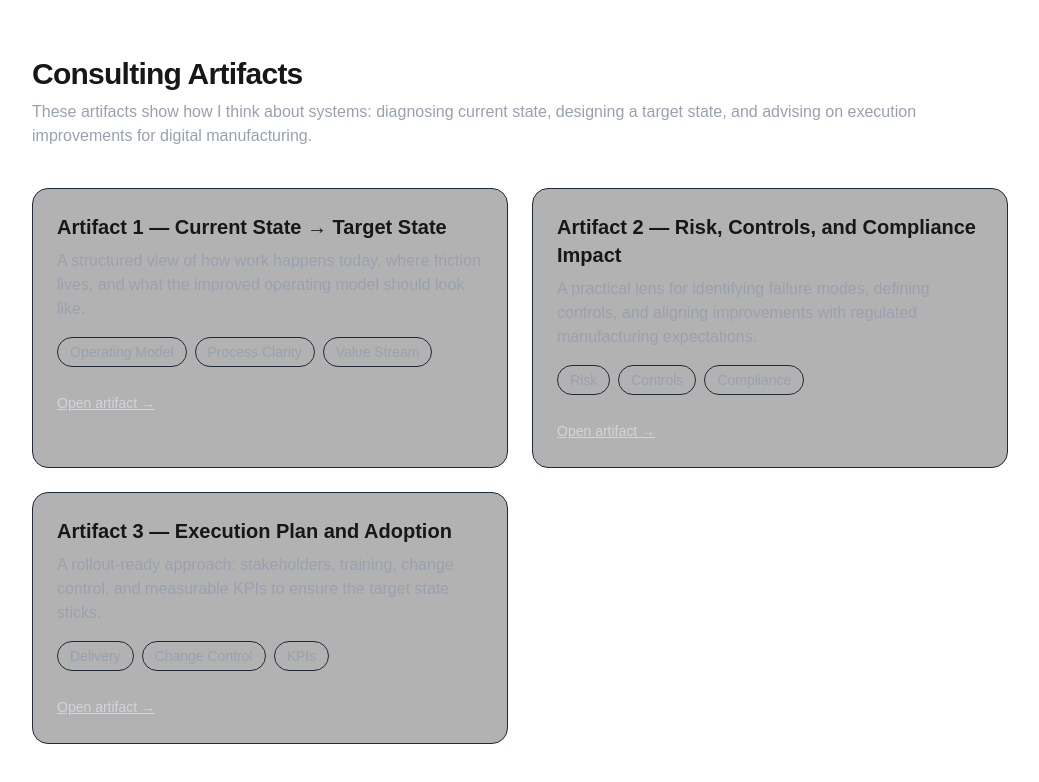
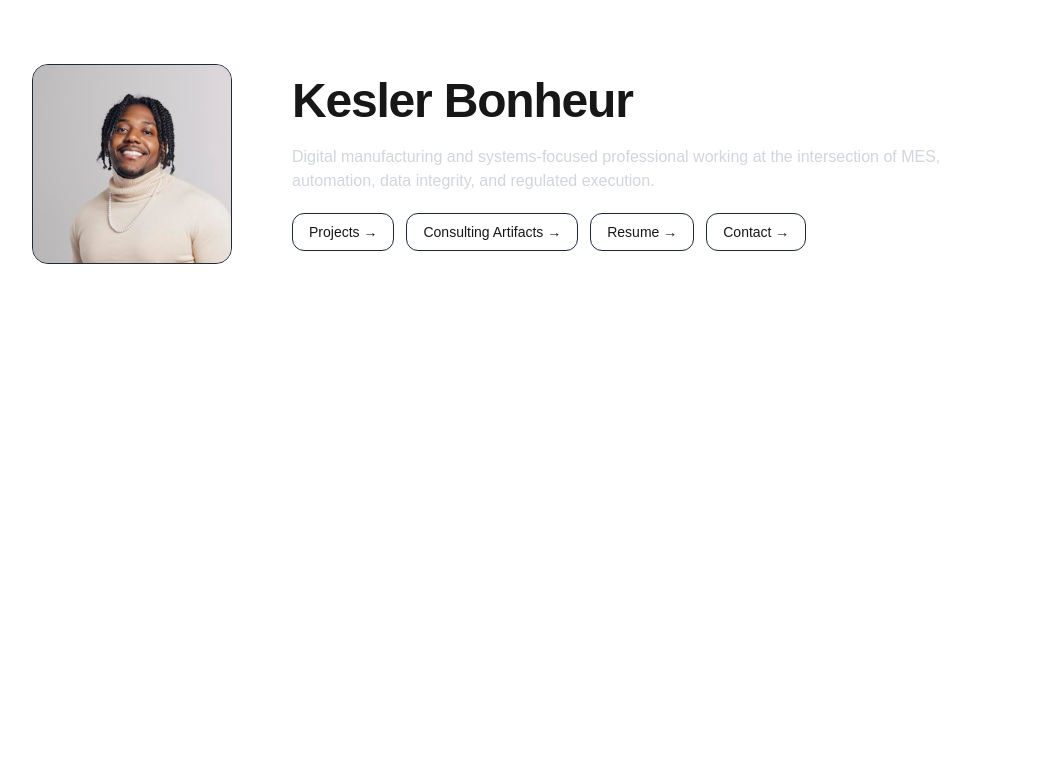
Before and after one commit to kekeslermb/kes-site, a Next.js app: page / in a window 1280 px wide. Shown: the top 782 px of the page, without its empty margins (120-1159 px from the left). Built offline with nearby package versions, Linux system fonts and the light colour scheme.

Commit message:
Restore homepage route

```diff
--- a/app/og/route.ts
+++ b/app/og/route.tsx
@@ -14,7 +14,7 @@ export function GET() {
           justifyContent: "center",
           padding: 72,
           backgroundColor: "#0b0b0f",
-          color: "white",
+          color: "#ffffff",
           fontFamily: "Arial",
         }}
       >
@@ -39,6 +39,7 @@ export function GET() {
           >
             MES Execution
           </div>
+
           <div
             style={{
               padding: "10px 14px",
@@ -51,6 +52,7 @@ export function GET() {
           >
             GMP / CSV
           </div>
+
           <div
             style={{
               padding: "10px 14px",
@@ -63,6 +65,7 @@ export function GET() {
           >
             ISA-95
           </div>
+
           <div
             style={{
               padding: "10px 14px",
@@ -75,6 +78,7 @@ export function GET() {
           >
             ERP ↔ MES ↔ Automation
           </div>
+
           <div
             style={{
               padding: "10px 14px",
--- a/app/page.tsx
+++ b/app/page.tsx
@@ -1,68 +1,71 @@
+import Image from "next/image";
 import Link from "next/link";
 import type { Metadata } from "next";
 
 export const metadata: Metadata = {
-  title: "Home",
+  title: "Kesler Bonheur | Digital Manufacturing & MES",
   description:
-    "Digital manufacturing and systems portfolio: MES, integration thinking, and consulting-style artifacts built for regulated manufacturing.",
+    "Systems-focused digital manufacturing portfolio. MES, integration, execution models, and consulting artifacts.",
 };
 
-const artifacts = [
-  {
-    title: "Artifact 1 — Current State → Target State",
-    desc: "A structured view of how work happens today, where friction lives, and what the improved operating model should look like.",
-    href: "/projects/consulting-artifacts/artifact-1",
-    tags: ["Operating Model", "Process Clarity", "Value Stream"],
-  },
-  {
-    title: "Artifact 2 — Risk, Controls, and Compliance Impact",
-    desc: "A practical lens for identifying failure modes, defining controls, and aligning improvements with regulated manufacturing expectations.",
-    href: "/projects/consulting-artifacts/artifact-2",
-    tags: ["Risk", "Controls", "Compliance"],
-  },
-  {
-    title: "Artifact 3 — Execution Plan and Adoption",
-    desc: "A rollout-ready approach: stakeholders, training, change control, and measurable KPIs to ensure the target state sticks.",
-    href: "/projects/consulting-artifacts/artifact-3",
-    tags: ["Delivery", "Change Control", "KPIs"],
-  },
-];
+export default function HomePage() {
+  return (
+    <main className="mx-auto max-w-5xl px-6 py-16">
+      <section className="grid gap-10 md:grid-cols-[220px_1fr] items-center">
+        {/* Headshot */}
+        <div className="flex justify-center md:justify-start">
+          <div className="relative h-[200px] w-[200px] overflow-hidden rounded-2xl border border-gray-800 bg-black/30">
+            <Image
+              src="/headshot.png"
+              alt="Kesler Bonheur"
+              fill
+              priority
+              className="object-cover"
+            />
+          </div>
+        </div>
 
-export default function ConsultingArtifactsPage() {
-  return (
-    <main className="mx-auto max-w-5xl px-6 py-14">
-      <header className="mb-10">
-        <h1 className="text-3xl font-semibold tracking-tight">Consulting Artifacts</h1>
-        <p className="mt-2 text-gray-400">
-          These artifacts show how I think about systems: diagnosing current state, designing a target state,
-          and advising on execution improvements for digital manufacturing.
-        </p>
-      </header>
+        {/* Intro */}
+        <div className="space-y-5">
+          <h1 className="text-4xl md:text-5xl font-semibold tracking-tight">
+            Kesler Bonheur
+          </h1>
 
-      <section className="grid gap-6 md:grid-cols-2">
-        {artifacts.map((a) => (
-          <article key={a.href} className="rounded-2xl border border-gray-800 bg-black/30 p-6">
-            <h2 className="text-xl font-semibold">{a.title}</h2>
-            <p className="mt-2 text-gray-400">{a.desc}</p>
+          <p className="text-gray-300 max-w-2xl">
+            Digital manufacturing and systems-focused professional working at the
+            intersection of MES, automation, data integrity, and regulated execution.
+          </p>
 
-            <div className="mt-4 flex flex-wrap gap-2 text-sm text-gray-400">
-              {a.tags.map((tag) => (
-                <span key={tag} className="rounded-full border border-gray-800 px-3 py-1">
-                  {tag}
-                </span>
-              ))}
-            </div>
+          <div className="flex flex-wrap gap-3">
+            <Link
+              href="/projects"
+              className="rounded-xl border border-gray-800 px-4 py-2 text-sm hover:bg-white/5 transition"
+            >
+              Projects →
+            </Link>
 
-            <div className="mt-6">
-              <Link
-                href={a.href}
-                className="inline-block text-sm underline text-gray-300 hover:text-white"
-              >
-                Open artifact →
-              </Link>
-            </div>
-          </article>
-        ))}
+            <Link
+              href="/projects/consulting-artifacts"
+              className="rounded-xl border border-gray-800 px-4 py-2 text-sm hover:bg-white/5 transition"
+            >
+              Consulting Artifacts →
+            </Link>
+
+            <Link
+              href="/resume"
+              className="rounded-xl border border-gray-800 px-4 py-2 text-sm hover:bg-white/5 transition"
+            >
+              Resume →
+            </Link>
+
+            <Link
+              href="/contact"
+              className="rounded-xl border border-gray-800 px-4 py-2 text-sm hover:bg-white/5 transition"
+            >
+              Contact →
+            </Link>
+          </div>
+        </div>
       </section>
     </main>
   );
--- a/app/projects/consulting-artifacts/page.tsx
+++ b/app/projects/consulting-artifacts/page.tsx
@@ -1,12 +1,5 @@
 import Link from "next/link";
 import type { Metadata } from "next";
-import type { Metadata } from "next";
-
-export const metadata: Metadata = {
-  title: "Artifact 3 — Blueprint",
-  description:
-    "Blueprint outlining objective, scope, and execution model for MES-enabled operations in regulated manufacturing.",
-};
 
 export const metadata: Metadata = {
   title: "Consulting Artifacts",
@@ -17,13 +10,13 @@ export const metadata: Metadata = {
 const artifacts = [
   {
     title: "Artifact 1 — Current State → Target State",
-    desc: "A structured view of how work happens today, where friction lives, and what the improved operating model should look like.",
+    desc: "A structured view of how work happens today, where friction lives, and what the target operating model should look like after improvement.",
     href: "/projects/consulting-artifacts/artifact-1",
     tags: ["Operating Model", "Process Clarity", "Value Stream"],
   },
   {
     title: "Artifact 2 — Risk, Controls, and Compliance Impact",
-    desc: "A practical lens for identifying failure modes, defining controls, and aligning improvements with regulated manufacturing expectations.",
+    desc: "A practical lens for identifying failure modes, defining controls, and aligning improvements to regulated manufacturing expectations.",
     href: "/projects/consulting-artifacts/artifact-2",
     tags: ["Risk", "Controls", "Compliance"],
   },
@@ -37,37 +30,44 @@ const artifacts = [
 
 export default function ConsultingArtifactsPage() {
   return (
-    <main className="mx-auto max-w-5xl px-6 py-14">
-      <header className="mb-10">
-        <p className="text-sm text-gray-400">
-          <Link href="/projects" className="underline hover:text-white">
-            ← Back to Projects
-          </Link>
-        </p>
-
-        <h1 className="mt-4 text-3xl font-semibold tracking-tight">Consulting Artifacts</h1>
-        <p className="mt-2 text-gray-400 leading-relaxed">
-          Public-facing artifacts that show how I assess systems, define target states, and advise on
-          execution improvements for digital manufacturing.
+    <main className="mx-auto max-w-5xl px-6 py-16 space-y-10">
+      <header className="space-y-3">
+        <h1 className="text-4xl md:text-5xl font-semibold tracking-tight">
+          Consulting Artifacts
+        </h1>
+        <p className="text-gray-300 max-w-2xl">
+          A small set of consulting-style artifacts showing how I structure problems, map systems,
+          and drive measurable improvements in regulated manufacturing.
         </p>
       </header>
 
       <section className="grid gap-6 md:grid-cols-2">
         {artifacts.map((a) => (
-          <article key={a.href} className="rounded-2xl border border-gray-800 bg-black/30 p-6">
-            <h2 className="text-xl font-semibold">{a.title}</h2>
-            <p className="mt-2 text-gray-400">{a.desc}</p>
+          <article
+            key={a.href}
+            className="rounded-2xl border border-gray-800 bg-black/30 p-6 space-y-4"
+          >
+            <div className="space-y-2">
+              <h2 className="text-xl font-semibold">{a.title}</h2>
+              <p className="text-gray-400">{a.desc}</p>
+            </div>
 
-            <div className="mt-4 flex flex-wrap gap-2 text-sm text-gray-400">
+            <div className="flex flex-wrap gap-2 text-sm text-gray-300">
               {a.tags.map((tag) => (
-                <span key={tag} className="rounded-full border border-gray-800 px-3 py-1">
+                <span
+                  key={tag}
+                  className="rounded-full border border-gray-800 px-3 py-1"
+                >
                   {tag}
                 </span>
               ))}
             </div>
 
-            <div className="mt-6">
-              <Link href={a.href} className="inline-block text-sm underline text-gray-300 hover:text-white">
+            <div>
+              <Link
+                href={a.href}
+                className="inline-block text-sm underline text-gray-300 hover:text-white transition"
+              >
                 Open artifact →
               </Link>
             </div>
--- a/app/robot.ts
+++ /dev/null
@@ -1,8 +0,0 @@
-import type { MetadataRoute } from "next";
-
-export default function robots(): MetadataRoute.Robots {
-  return {
-    rules: [{ userAgent: "*", allow: "/" }],
-    sitemap: "https://kes-site-kz6thmox1-kesler-s-projects.vercel.app/sitemap.xml",
-  };
-}
--- /dev/null
+++ b/app/robots.txt/route.ts
@@ -0,0 +1,16 @@
+export const runtime = "edge";
+
+export function GET() {
+  const body = `User-agent: *
+Allow: /
+
+Sitemap: https://kes-site-kz6thmox1-kesler-s-projects.vercel.app/sitemap.xml
+`;
+
+  return new Response(body, {
+    headers: {
+      "Content-Type": "text/plain; charset=utf-8",
+      "Cache-Control": "public, max-age=3600",
+    },
+  });
+}
--- a/app/sitemap.ts
+++ /dev/null
@@ -1,26 +0,0 @@
-import type { MetadataRoute } from "next";
-
-const base = "https://kes-site-kz6thmox1-kesler-s-projects.vercel.app";
-
-export default function sitemap(): MetadataRoute.Sitemap {
-  const routes = [
-    "/",
-    "/about",
-    "/projects",
-    "/projects/consulting-artifacts",
-    "/projects/consulting-artifacts/artifact-1",
-    "/projects/consulting-artifacts/artifact-2",
-    "/projects/consulting-artifacts/artifact-3",
-    "/projects/simplemes",
-    "/resume",
-    "/skills",
-    "/contact",
-  ];
-
-  return routes.map((path) => ({
-    url: `${base}${path}`,
-    lastModified: new Date(),
-    changeFrequency: "weekly",
-    priority: path === "/" ? 1 : 0.7,
-  }));
-}
```
Also changed, not shown: app/sitemap.xml/route.ts (added, +49 -0 lines).
